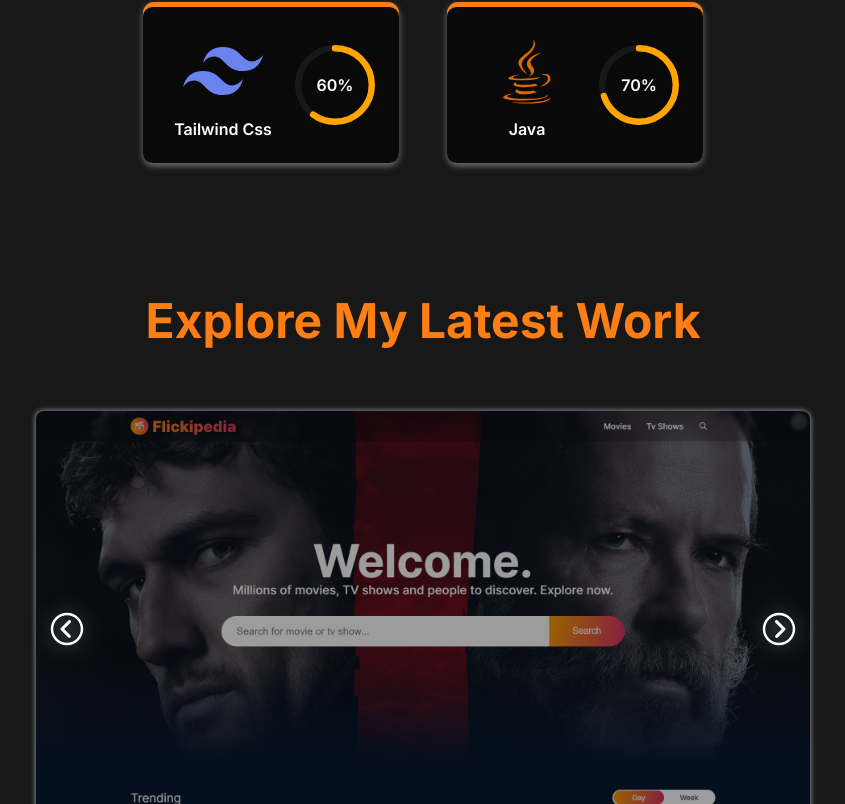
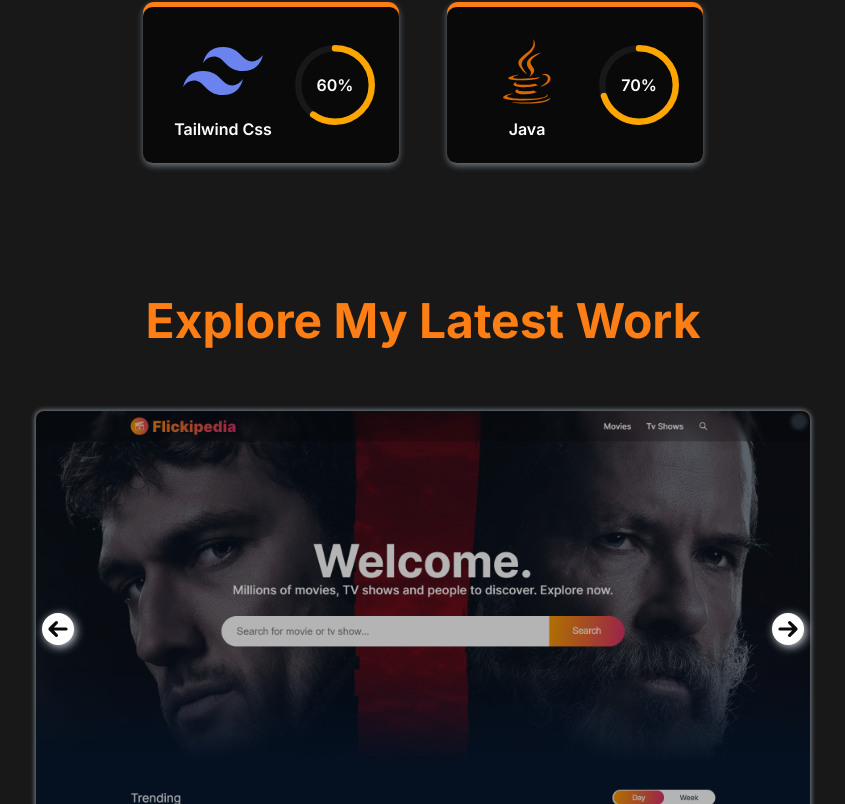
Before and after one commit to Garaisourav12/sourav-portfolio, a React (Create React App) app: page / in a window 1280 px wide. Shown: the part 1996-2800 px from the top of the page, without its empty margins (217-1062 px from the left). Built offline with nearby package versions, Linux system fonts and the light colour scheme; a web font is replaced by a local one.

Commit message:
project card

```diff
--- a/src/components/contact/style.scss
+++ b/src/components/contact/style.scss
@@ -38,7 +38,7 @@
                     font-size: 1.2rem;
                 }
                 p{
-                    color: var(--theme-text-2);
+                    color: var(--theme-2);
                     transition-duration: .4s;
                     font-size: .9rem;
                     &:hover{
@@ -47,7 +47,7 @@
                 }
 
                 a{
-                    color: var(--theme-text-2);
+                    color: var(--theme-2);
                     transition-duration: .4s;
                     font-size: .9rem;
                     &:hover{
--- a/src/components/customPointer/CustomPointer.js
+++ b/src/components/customPointer/CustomPointer.js
@@ -66,6 +66,13 @@ function CustomPointer() {
         };
     }, []);
 
+    useEffect(() => {
+        window.addEventListener('scroll', handleMouseMove);
+        // return () => {
+        //     window.removeEventListener('scroll', handleMouseMove);
+        // };
+    }, []);
+
     return (
         <>
         <div ref={ring} className="ring"></div>
--- a/src/components/footer/Footer.js
+++ b/src/components/footer/Footer.js
@@ -2,6 +2,7 @@ import React from 'react'
 import './style.scss'
 import Social from '../social/Social'
 import MenuBox from '../MenuBox'
+import { FaHeart } from "react-icons/fa";
 
 
 function Footer() {
@@ -10,7 +11,7 @@ function Footer() {
             {<MenuBox />}
             <Social />
             <p className="dev">
-                Developed with 🧡 by Sourav.
+                Developed with {<FaHeart/>} by Sourav.
             </p>
         </footer>
     )
--- a/src/components/footer/style.scss
+++ b/src/components/footer/style.scss
@@ -3,7 +3,7 @@
     flex-direction: column;
     align-items: center;
     gap: 1rem;
-    padding: 2rem 0;
+    padding: 3rem 0;
     background-color: var(--theme-card);
     .menus{
         display: flex;
@@ -11,7 +11,7 @@
         .menu{
             padding-inline: .3rem;
             color: var(--theme-text);
-            font-size: .8rem;
+            font-size: .9rem;
             font-weight: 600;
             transition-duration: .4s;
             &.active{
@@ -24,15 +24,23 @@
     }
     .social-group{
         gap: 1rem;
-        .social-circle{
-            width: 2rem;
-            height: 2rem;
-        }
+        // .social-circle{
+        //     width: 2rem;
+        //     height: 2rem;
+        // }
     }
     .dev{
         text-align: center;
         color: var(--theme-text);
-        font-size: .8rem;
+        font-size: .9rem;
         font-weight: 600;
+        display: flex;
+        align-items: center;
+        justify-content: center;
+        svg{
+            font-size: .8rem;
+            color: var(--theme);
+            margin-inline: .3rem;
+        }
     }
 }
--- a/src/components/projects/Projects.js
+++ b/src/components/projects/Projects.js
@@ -8,7 +8,7 @@ import 'slick-carousel/slick/slick-theme.css';
 import yt from '../../assets/yt.png';
 import fp from '../../assets/flickipedia.png';
 import imb from '../../assets/imagebazzer.png';
-import { IoIosArrowDropleft, IoIosArrowDropright } from "react-icons/io";
+import { HiArrowSmLeft, HiArrowSmRight } from "react-icons/hi";
 
 function Projects() {
     const projects = [
@@ -46,8 +46,8 @@ function Projects() {
         speed: 500,
         slidesToShow: 1,
         slidesToScroll: 1,
-        prevArrow: <IoIosArrowDropleft className='slick-arrow pointers' />,
-        nextArrow: <IoIosArrowDropright className='slick-arrow pointers' />
+        prevArrow: <HiArrowSmLeft className='slick-arrow pointers' />,
+        nextArrow: <HiArrowSmRight  className='slick-arrow pointers' />
     };
 
     return (
--- a/src/components/projects/projectCard/style.scss
+++ b/src/components/projects/projectCard/style.scss
@@ -30,7 +30,7 @@
             width: 100%;
             height: 100%;
             background-color: var(--bs-dark);
-            opacity: .4;
+            opacity: .3;
             transition-duration: .5s;
         }
 
@@ -54,8 +54,8 @@
             left: 50%;
             z-index: 3;
             transform: translate(-50%, -50%);
-            width: 80%;
-            height: 80%;
+            width: 78%;
+            height: 78%;
             display: flex;
             flex-direction: column;
             align-items: center;
--- a/src/components/projects/style.scss
+++ b/src/components/projects/style.scss
@@ -24,25 +24,27 @@
     }
 
     .slick-arrow{
-        color: var(--bs-white);
+        color: var(--bs-dark);
+        background-color: var(--bs-white);
         border-radius: 50%;
-        width: 2.5rem;
-        height: 2.5rem;
+        width: 2rem;
+        height: 2rem;;
         transition-duration: .3s;
-        filter: drop-shadow(1px 1px 10px var(--theme-shadow));
+        filter: drop-shadow(2px 2px 5px var(--bs-gray-400));
         &:hover{
             color: var(--theme);
-            filter: drop-shadow(1px 1px 15px var(--theme));
+            background-color: var(--bs-white);
+            filter: drop-shadow(2px 2px 10px var(--theme));
         }
     }
 
     .slick-prev{
-        left: 1.5rem;
+        left: 1.2rem;
         transform: translate(0, -50%);
         z-index: 2;
     }
     .slick-next{
-        right: 1.5rem;
+        right: 1.2rem;
         transform: translate(0, -50%);
     }
 
@@ -71,8 +73,8 @@
         padding: 0;
         margin: 0!important;
         border-radius: 50%;
-        border: .15rem solid var(--bs-white);
-        background-color: var(--bs-white);
+        border: .15rem solid var(--theme-text-2);
+        background-color: var(--theme-text-2);
         &:hover{
             border-color: var(--theme);
             background-color: var(--theme);
--- a/src/index.scss
+++ b/src/index.scss
@@ -140,9 +140,9 @@ a, button{
     align-items: center;
     justify-content: center;
     cursor: pointer;
-    box-shadow: 1px 1px 4px var(--theme-shadow);
+    // box-shadow: 1px 1px 4px var(--theme-shadow);
     svg{
-        color: var(--bs-dark);
+        color: var(--bs-white);
         font-size: 19px;
     }
     &:hover{
```
